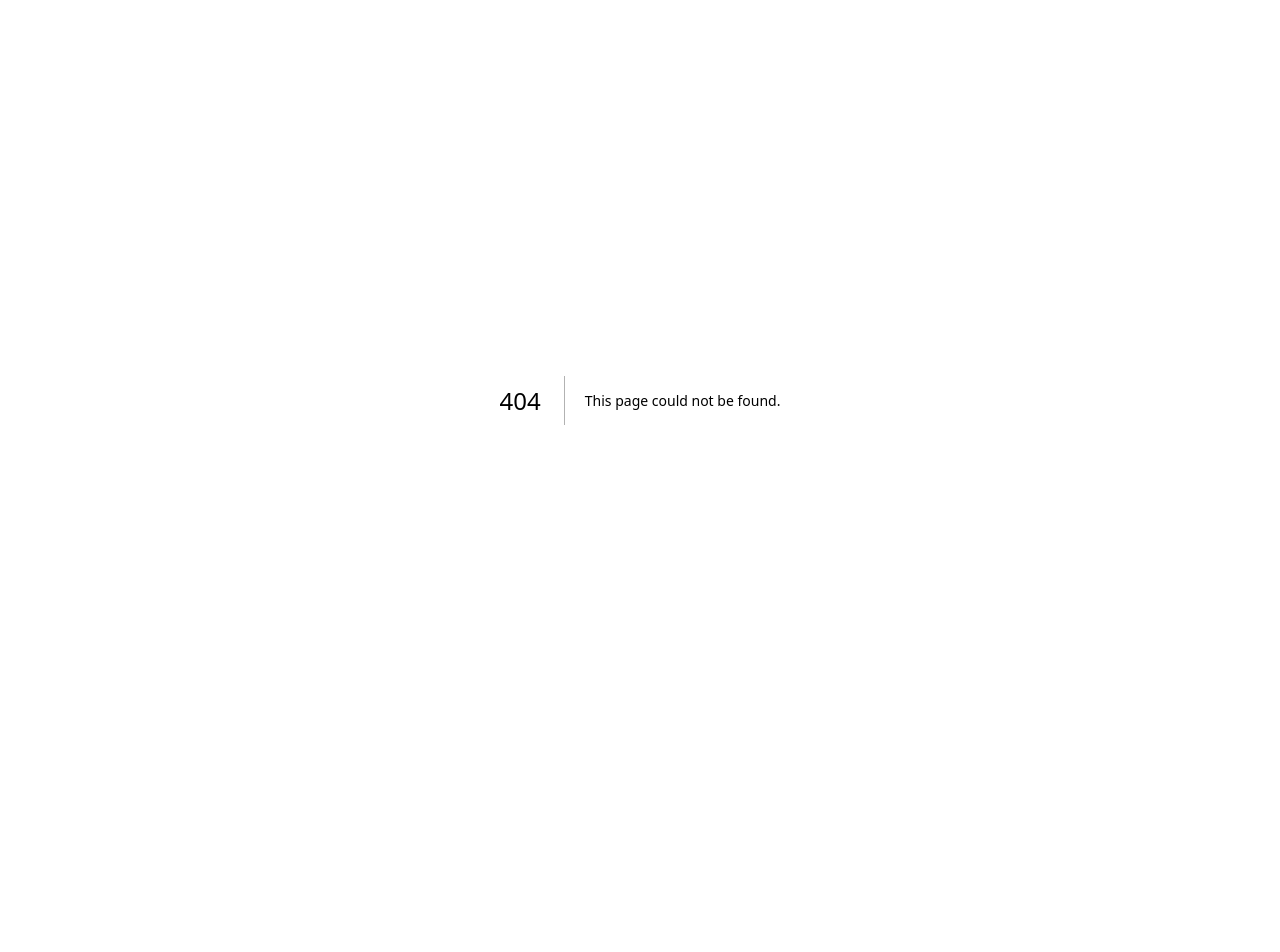
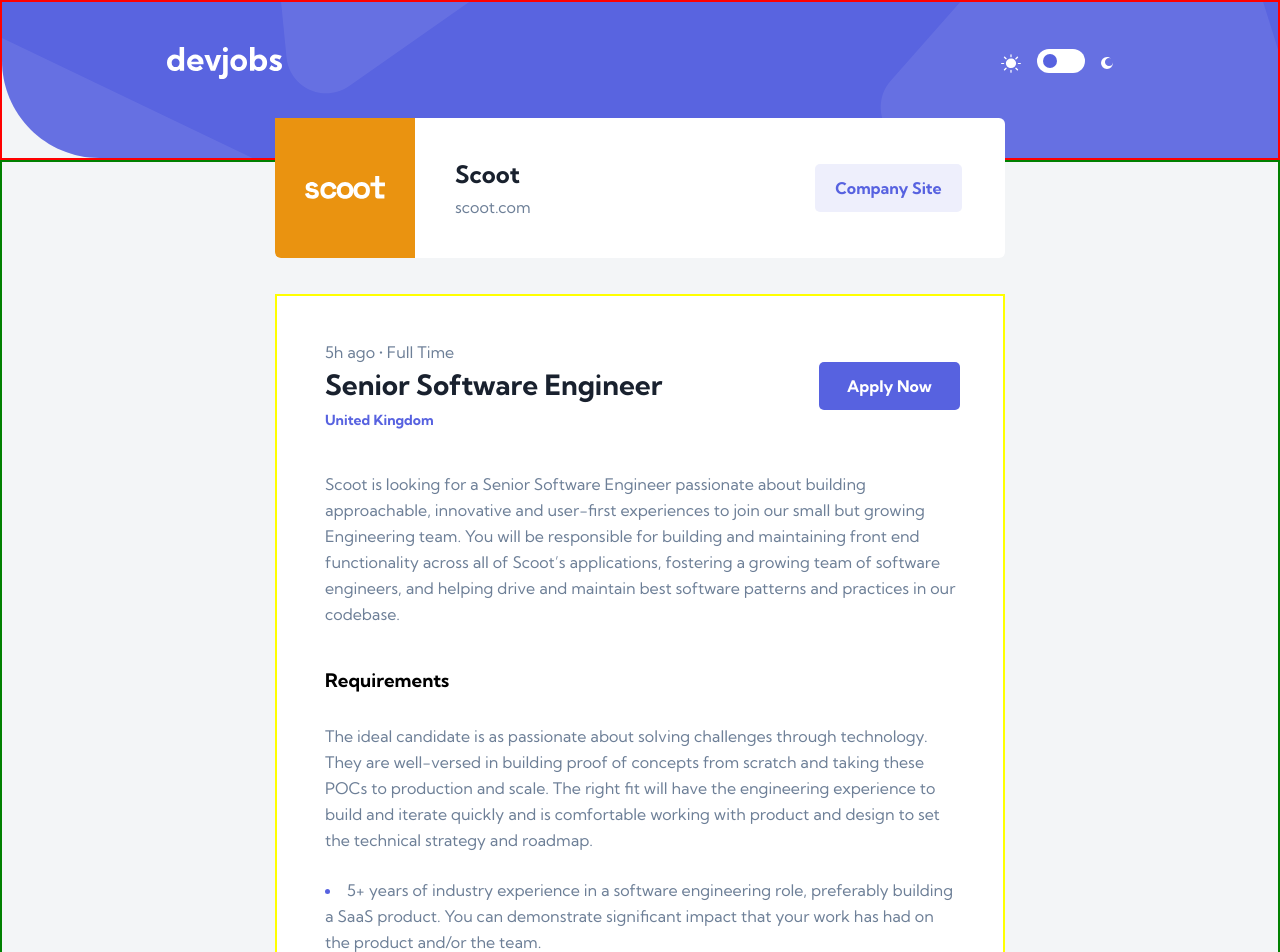
Before and after one commit to seamissu/devjobs-web-app, a Next.js app: page /detail/1 in a window 1280 px wide. Before the commit this address had no page. Shown: the top 952 px of the page. Before the commit the page ends 800 px from the top, so only its background shows below. Built offline with nearby package versions, Linux system fonts and the light colour scheme.

Commit message:
add dynamic routes

```diff
--- /dev/null
+++ b/src/app/detail/[slug]/page.jsx
@@ -0,0 +1,30 @@
+'use client';
+
+import React from 'react';
+import styles from './page.module.scss';
+
+import DetailHeader from '@/components/DetailHeader';
+import DetailMain from '@/components/DetailMain';
+import DetailFooter from '@/components/DetailFooter';
+
+import { Array } from '@/app/data';
+const validSlugs = [1, 2, 3, 4, 5, 6, 7, 8, 9, 10, 11, 12];
+
+function DetailPage({ params }) {
+  const slug = params.slug;
+
+  if (!validSlugs.includes(Number(slug)))
+    return <h1>404 Not Found</h1>;
+
+  const company = Array.find((item) => item.id == slug);
+
+  return (
+    <div className={styles.wrapper}>
+      <DetailHeader company={company} />
+      <DetailMain company={company} />
+      <DetailFooter company={company} />
+    </div>
+  );
+}
+
+export default DetailPage;
--- a/src/components/Card/Card.module.scss
+++ b/src/components/Card/Card.module.scss
@@ -35,6 +35,11 @@
   color: var(--font-color);
 }
 
+.link {
+  text-decoration: none;
+  color: inherit;
+}
+
 .wrapper h4 {
   font-size: var(--font-size-heading-4);
   font-weight: 700;
--- a/src/components/CompanyHeading/CompanyHeading.js
+++ b/src/components/CompanyHeading/CompanyHeading.js
@@ -1,21 +1,23 @@
 /* eslint-disable @next/next/no-img-element */
+
+'use client';
 
 import React from 'react';
 import styles from './CompanyHeading.module.scss';
 import CompanySiteButton from '../CompanySiteButton';
 
-function CompanyHeading() {
-  const style = { backgroundColor: 'hsl(36, 87%, 49%)' };
+function CompanyHeading({ company }) {
+  const style = { backgroundColor: company.logoBackground };
 
   return (
     <section className={styles.wrapper}>
       <div style={style} className={styles.logowrapper}>
-        <img alt="" src="/logos/scoot.svg" />
+        <img alt="" src={`${company.logo}`} />
       </div>
       <div className={styles.sitewrapper}>
         <div>
-          <h2>Scoot</h2>
-          <p>scoot.com</p>
+          <h2>{company.company}</h2>
+          <p>{`${company.company}.com`.toLowerCase()}</p>
         </div>
         <CompanySiteButton />
       </div>
--- a/src/components/DetailFooter/DetailFooter.js
+++ b/src/components/DetailFooter/DetailFooter.js
@@ -1,14 +1,16 @@
+'use client';
+
 import React from 'react';
 import styles from './DetailFooter.module.scss';
 
 import Button from '../Button';
 
-function DetailFooter() {
+function DetailFooter({ company }) {
   return (
     <footer className={styles.wrapper}>
       <div className={styles.innerwrapper}>
         <div>
-          <h3>Senior Software Engineer</h3>
+          <h3>{company.position}</h3>
           <p>So Digital Inc.</p>
         </div>
         <Button width={141} height={48}>
--- a/src/components/DetailHeader/DetailHeader.js
+++ b/src/components/DetailHeader/DetailHeader.js
@@ -1,3 +1,5 @@
+'use client';
+
 import React from 'react';
 import styles from './DetailHeader.module.scss';
 
@@ -8,7 +10,7 @@
 
 import CompanyHeading from '../CompanyHeading';
 
-function DetailHeader() {
+function DetailHeader({ company }) {
   return (
     <header className={styles.wrapper}>
       <div className={styles.superheader}>
@@ -19,7 +21,7 @@
           <MoonIcon />
         </div>
       </div>
-      <CompanyHeading />
+      <CompanyHeading company={company} />
     </header>
   );
 }
--- a/src/components/DetailMain/DetailMain.js
+++ b/src/components/DetailMain/DetailMain.js
@@ -1,17 +1,19 @@
+'use client';
+
 import React from 'react';
 import styles from './DetailMain.module.scss';
 
 import Button from '../Button';
 
-function DetailMain() {
+function DetailMain({ company }) {
   return (
     <main className={styles.wrapper}>
       <article className={styles.article}>
         <section className={styles.applywrapper}>
           <div>
-            <p>1 week ago • Part Time</p>
-            <h1>Senior Software Engineer</h1>
-            <h4>United Kingdom</h4>
+            <p>{`${company.postedAt} • ${company.contract}`}</p>
+            <h1>{company.position}</h1>
+            <h4>{company.location}</h4>
           </div>
           <Button width={141} height={48}>
             Apply Now
@@ -19,73 +21,26 @@
         </section>
 
         <section className={styles.description}>
-          {`Scoot is looking for a Senior Software Engineer passionate
-          about building approachable, innovative and user-first
-          experiences to join our small but growing Engineering team.
-          You will be responsible for building and maintaining front
-          end functionality across all of Scoot’s applications,
-          fostering a growing team of software engineers, and helping
-          drive and maintain best software patterns and practices in
-          our codebase.`}
+          {company.description}
         </section>
 
         <section className={styles.requirements}>
           <h3>Requirements</h3>
-          <p>
-            The ideal candidate is as passionate about solving
-            challenges through technology. They are well-versed in
-            building proof of concepts from scratch and taking these
-            POCs to production and scale. The right fit will have the
-            engineering experience to build and iterate quickly and is
-            comfortable working with product and design to set the
-            technical strategy and roadmap.
-          </p>
+          <p>{company.requirements.content}</p>
           <ul>
-            <li>
-              5+ years of industry experience in a software
-              engineering role, preferably building a SaaS product.
-              You can demonstrate significant impact that your work
-              has had on the product and/or the team.
-            </li>
-            <li>
-              Experience with scalable distributed systems, both built
-              from scratch as well as on AWS primitives.
-            </li>
-            <li>Extremely data-driven.</li>
-            <li>Ability to debug complex systems.</li>
+            {company.requirements.items.map((item, index) => (
+              <li key={index}>{item}</li>
+            ))}
           </ul>
         </section>
 
         <section className={styles.role}>
           <h3>What You Will Do</h3>
-          <p>
-            We are looking for a Senior Software Engineer to join as
-            one of our first hires. As we iterate on our MVP, you will
-            have the opportunity to drive the vision and own the build
-            behind our digital experience. You’ll have the support of
-            an experienced technical advisor, a Head of Product, and
-            an external team to work with.
-          </p>
+          <p>{company.role.content}</p>
           <ol>
-            <li>
-              This role is for someone who is excited about the early
-              stage - you’ll be responsible for turning the platform
-              vision into reality through smart, efficient building
-              and testing.
-            </li>
-            <li>
-              Translate the product roadmap into engineering
-              requirements and own the engineering roadmap
-            </li>
-            <li>
-              Work with limited resources to test and learn as
-              efficiently as possible, while laying the framework to
-              build a more scalable product over time.
-            </li>
-            <li>
-              Collaborate with product, design, and external
-              engineering teammates as needed.
-            </li>
+            {company.role.items.map((item, index) => (
+              <li key={index}>{item}</li>
+            ))}
           </ol>
         </section>
       </article>
```
Also changed, not shown: src/app/01/page.jsx (deleted, +0 -18 lines), src/components/Card/Card.js (+9 -1 lines), src/app/detail/[slug]/page.module.scss (renamed from src/app/01/page.module.scss).
